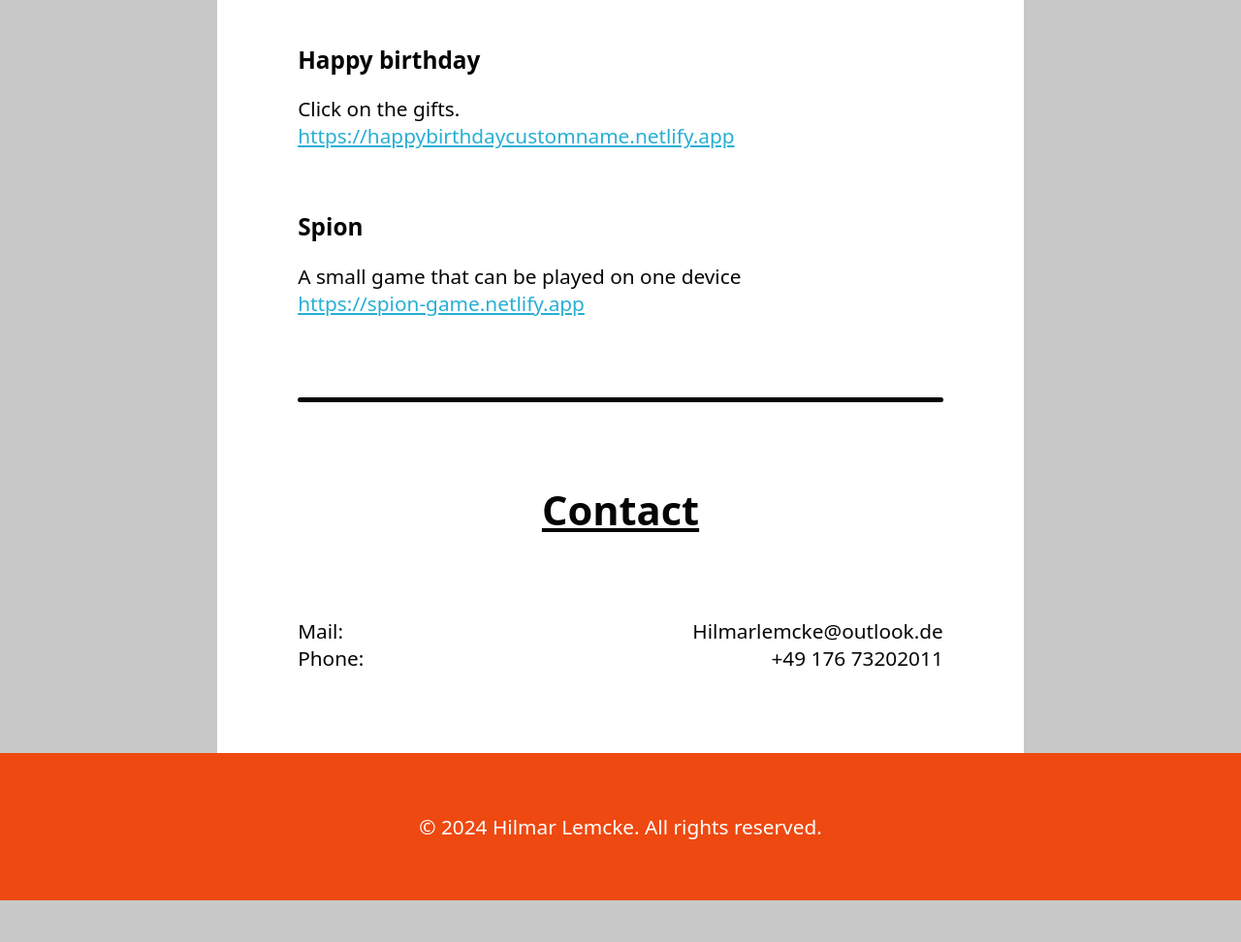
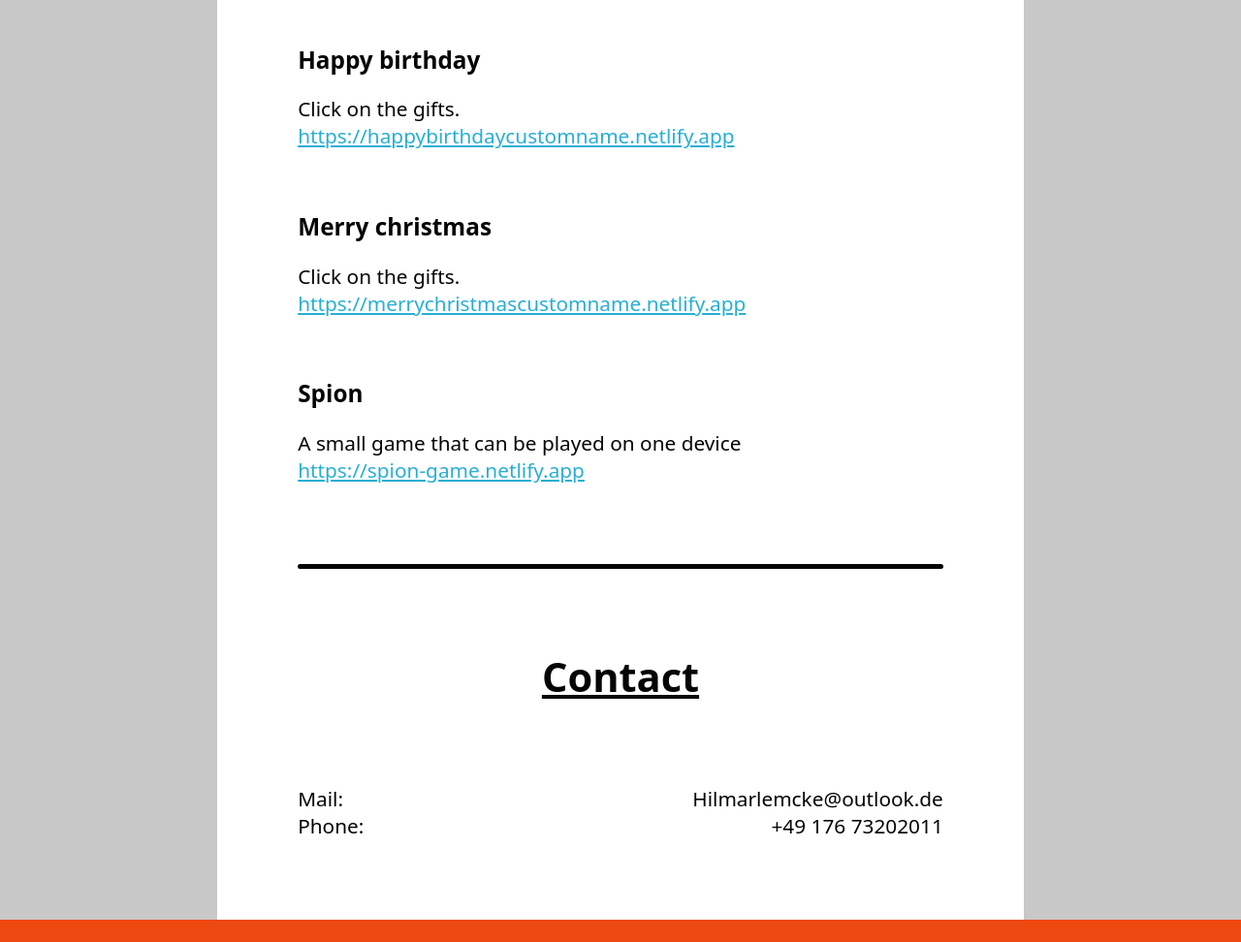
Before and after one commit to kinglelHD/hl-website, a plain HTML site: page index.html in a window 1280 px wide. Shown: the part 2214-3186 px from the top of the page at 97% size. Before the commit the page ends 3143 px from the top, so only its background shows below. Drawn offline with Linux system fonts and the light colour scheme.

Commit message:
christmas

```diff
--- a/index.html
+++ b/index.html
@@ -72,6 +72,9 @@
             <h3>Happy birthday</h3>
             <p>Click on the gifts.</p>
             <a href="https://happybirthdaycustomname.netlify.app#insert name in url">https://happybirthdaycustomname.netlify.app</a>
+            <h3>Merry christmas</h3>
+            <p>Click on the gifts.</p>
+            <a href="https://merrychristmascustomname.netlify.app#insert name in url">https://merrychristmascustomname.netlify.app</a>
             <h3>Spion</h3>
             <p>A small game that can be played on one device</p>
             <a href="https://spion-game.netlify.app">https://spion-game.netlify.app</a>
```
